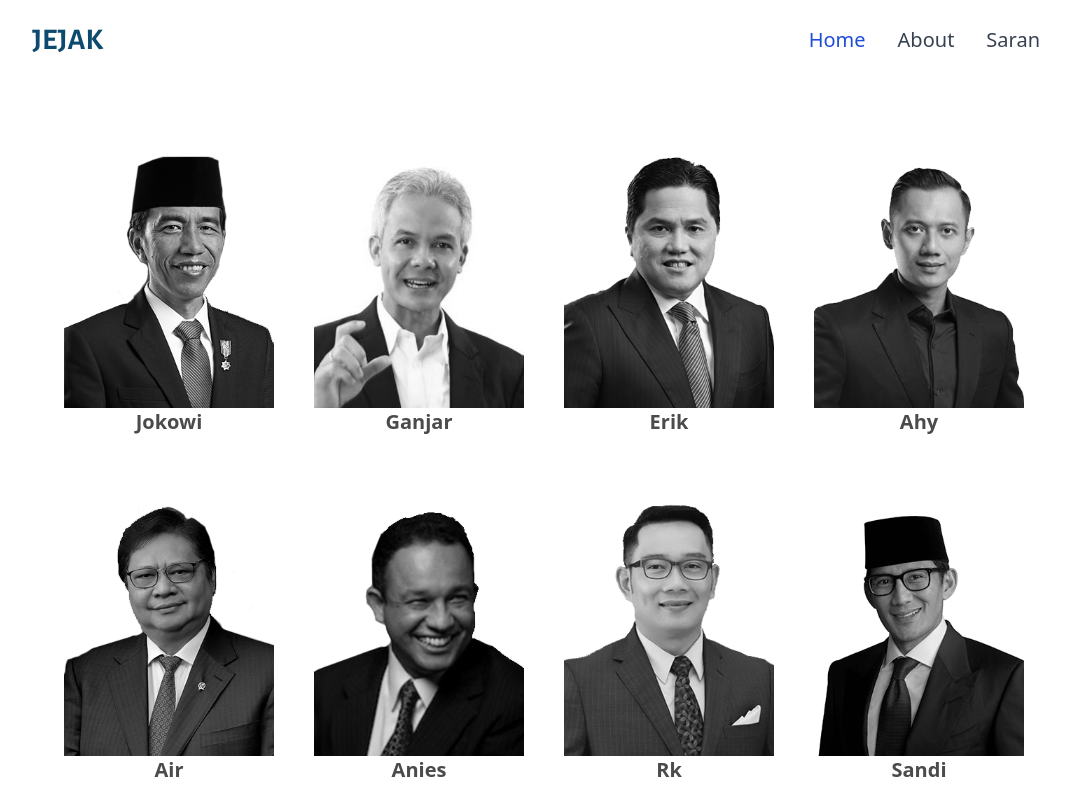
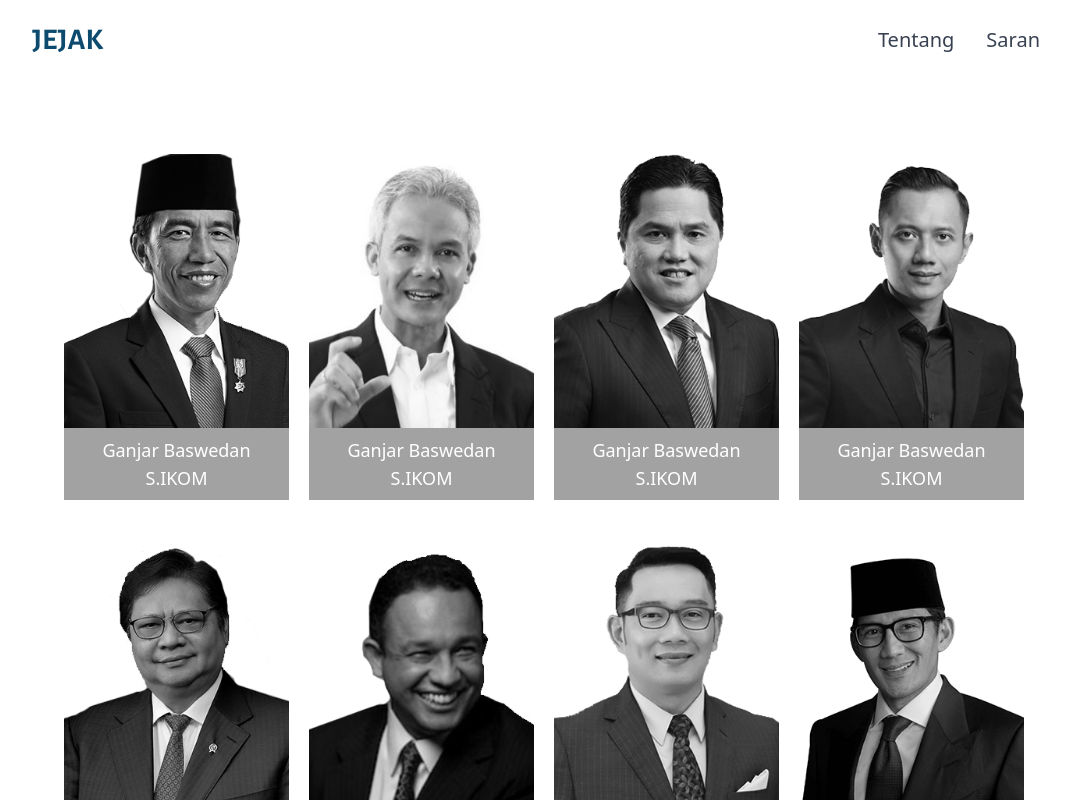
Before and after one commit to adibangkai/the-timeline, a Next.js app: page / in a window 1280 px wide. Shown: the top 800 px of the page, without its empty margins (96-1166 px from the left). Built offline with nearby package versions, Linux system fonts and the light colour scheme.

Commit message:
profile page

```diff
--- a/app/jejak/[id]/page.tsx
+++ b/app/jejak/[id]/page.tsx
@@ -4,13 +4,13 @@ import Image from "next/image";
 export default function Jejak() {
   return (
     <div className="w-full">
-      <div className="px-0 md:px-40 snap-y snap-mandatory overflow-scroll h-screen  my-auto scroll-smooth ">
+      <div className="px-0 md:px-40 snap-y snap-mandatory overflow-scroll h-screen  my-auto scroll-smooth">
         <div
           className="snap-always snap-start w-full md:w-5/6 px-10 h-screen pt-[30%] md:pt-[16%] transition-opacity duration-800 ease-in-out opacity-100"
           id="jkt"
           data-aos="fade-up"
         >
-          <div className="tanggal text-gray-300 ">jejask</div>
+          <div className="tanggal text-gray-300 ">21 April 2022</div>
           <div className="quotes  text-2xl md:text-4xl font-extralight text-gray-600">
             "Kenapa? Air itu turun dari langit ke bumi bukan ke laut. Harusnya
             dimasukkan ke dalam bumi, masukkan ke tanah. Di seluruh dunia, air
@@ -55,17 +55,16 @@ export default function Jejak() {
         </div>
       </div>
 
-      <ul className="timeline fixed bottom-10  w-full justify-center flex gap-2">
+      <div className="fixed z-20 flex flex-row items-center top-20 right-[max(0px,calc(50%-45rem))] w-[19.5rem] py-10 overflow-y-auto hidden xl:block">
+        <ul>
           <li className="flex gap-2">
             <a className="year" href="#jkt">
               2010
             </a>
-          <ul className="flex  gap-2">
+          </li>
           <li>-</li>
           <li>-</li>
           <li>-</li>
-          </ul>
-        </li>
           <li>
             <a className="year" href="#jkt">
               2010
@@ -73,5 +72,6 @@ export default function Jejak() {
           </li>
         </ul>
       </div>
+    </div>
   );
 }
--- a/app/layout.tsx
+++ b/app/layout.tsx
@@ -19,6 +19,12 @@ export default function RootLayout({
       <body className="bg-white h-screen w-screen">
         <Navbar />
         {children}
+        <div className="text-center pb-8 font-light text-sm">
+          <a href="https://github.com/adibangkai/" className="font-bold">
+            Jejak
+          </a>{" "}
+          © 2023
+        </div>
       </body>
     </html>
   );
--- a/app/page.tsx
+++ b/app/page.tsx
@@ -5,7 +5,7 @@ import Image from "next/image";
 export default function Home() {
   return (
     <div className="w-full">
-      <div className="grid grid-cols-4 gap-10 px-0 md:px-40   mt-32  my-auto">
+      <div className="grid grid-cols-4 gap-5 px-0 md:px-40   mt-32  my-auto mb-10">
         <ProfileCard poto="jokowi" />
         <ProfileCard poto="ganjar" />
         <ProfileCard poto="erik" />
--- a/components/Navbar.tsx
+++ b/components/Navbar.tsx
@@ -3,7 +3,7 @@ const Navbar = () => {
     <nav className="fixed px-8 md:px-32 sm:px-20 bg-white py-2.5  w-full z-20 top-0 left-0">
       <div className="container flex flex-wrap items-center justify-between mx-auto">
         <p className="flex items-center">
-          <span className=" self-center text-3xl font-semibold whitespace-nowrap text-sky-900 judul">
+          <span className="judul self-center text-3xl font-semibold whitespace-nowrap text-sky-900 ">
             JEJAK
           </span>
         </p>
@@ -12,24 +12,15 @@ const Navbar = () => {
             <li>
               <a
                 href="#"
-                className="block py-2 pl-3 pr-4 text-white bg-blue-700 rounded md:bg-transparent md:text-blue-700 md:p-0 "
-                aria-current="page"
+                className="block py-2 pl-3 pr-4 text-gray-700 rounded hover:bg-gray-900 md:hover:bg-transparent md:hover:text-blue-700 md:p-0  "
               >
-                Home
+                Tentang
               </a>
             </li>
             <li>
               <a
                 href="#"
-                className="block py-2 pl-3 pr-4 text-gray-700 rounded hover:bg-gray-100 md:hover:bg-transparent md:hover:text-blue-700 md:p-0 md:dark:hover:text-white dark:text-gray-400 dark:hover:bg-gray-700 dark:hover:text-white md:dark:hover:bg-transparent dark:border-gray-700"
-              >
-                About
-              </a>
-            </li>
-            <li>
-              <a
-                href="#"
-                className="block py-2 pl-3 pr-4 text-gray-700 rounded hover:bg-gray-100 md:hover:bg-transparent md:hover:text-blue-700 md:p-0 md:dark:hover:text-white dark:text-gray-400 dark:hover:bg-gray-700 dark:hover:text-white md:dark:hover:bg-transparent dark:border-gray-700"
+                className="block py-2 pl-3 pr-4 text-gray-700 rounded hover:bg-gray-900 md:hover:bg-transparent md:hover:text-blue-700 md:p-0  "
               >
                 Saran
               </a>
--- a/components/ProfileCard.tsx
+++ b/components/ProfileCard.tsx
@@ -1,11 +1,23 @@
+import Link from "next/link";
+
 const ProfileCard = ({ poto }) => {
   return (
-    <div className="justify-center  cursor-pointer grayscale hover:grayscale-0">
-      <img src={`/capres/${poto}.png`} alt="" className="w-[300px] " />
-      <p className="text-xl font-bold text-center text-sky-800 capitalize">
-        {poto}
-      </p>
-    </div>
+    <Link href={"/jejak/anie"}>
+      <div className="justify-center  cursor-pointer grayscale hover:grayscale-0 overflow-hidden ">
+        <div className="h-min overflow-hidden ">
+          <img
+            src={`/capres/${poto}.png`}
+            alt=""
+            className="w-[300px] scale-[1.04] hover:scale-[1.1] transition-all"
+          />
+        </div>
+        <div className="bg-gray-400 px-2 py-2 z-10 ">
+          <p className="text-lg font-medium text-center text-white capitalize">
+            Ganjar Baswedan S.IKOM
+          </p>
+        </div>
+      </div>
+    </Link>
   );
 };
 
```
Lines whose indentation alone changed are shown as unchanged.
